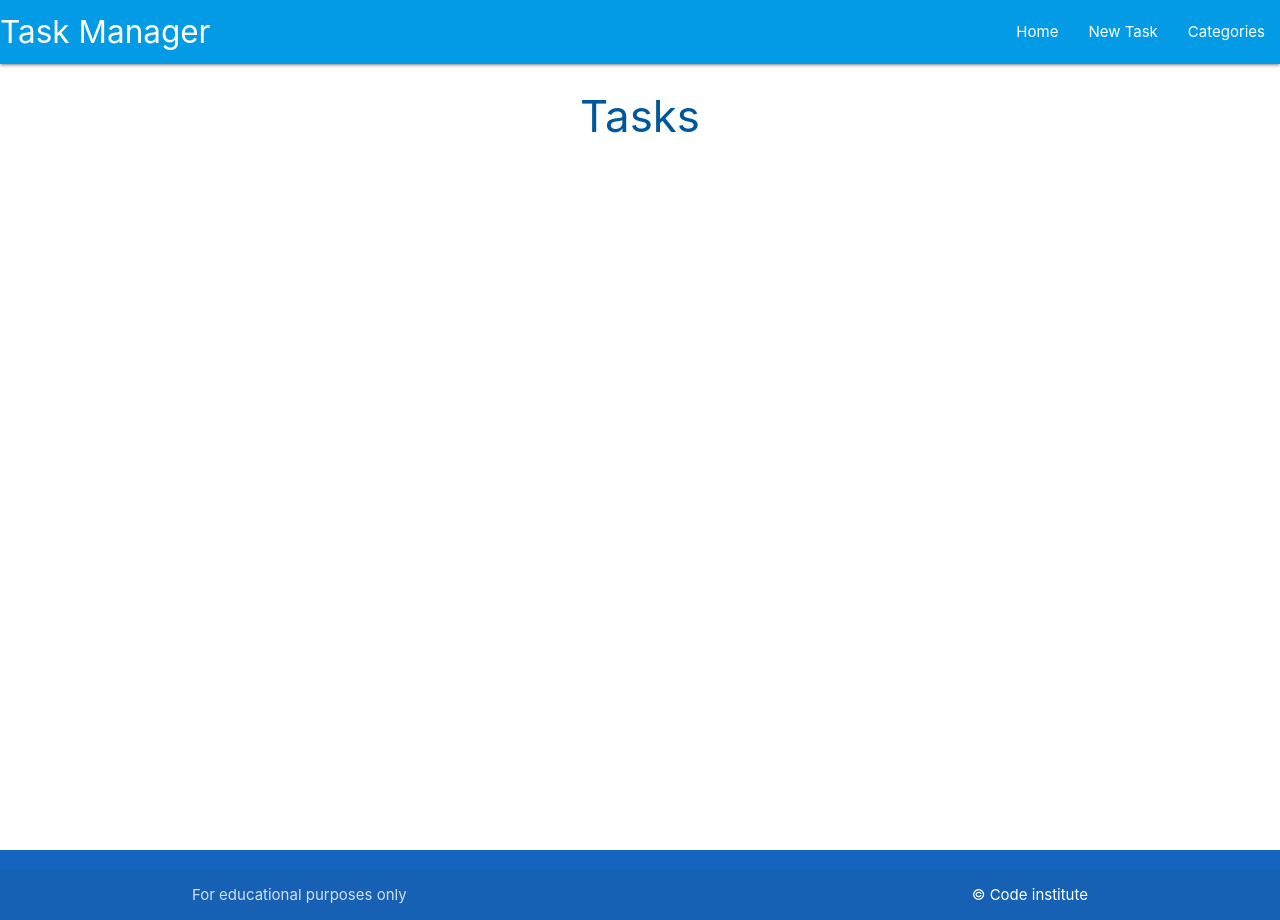
After one commit to SamGree/flask-sqlalchemy-task-manager, a Flask app: template taskmanager/templates/tasks.html in a window 1280 px wide. The commit adds this page. Run offline with Flask 2, Linux system fonts and the light colour scheme; the template is opened without the code that fills it, so the values that code supplies are empty.

Commit message:
add nav, footer and new file taske.html

```diff
--- a/taskmanager/routes.py
+++ b/taskmanager/routes.py
@@ -1,7 +1,8 @@
 from flask import render_template
 from taskmanager import app, db
+from taskmanager.models import Category, Task
 
 
 @app.route("/")
 def home():
-    return render_template("base.html")
+    return render_template("tasks.html")
--- /dev/null
+++ b/taskmanager/static/css/style.css
@@ -0,0 +1,9 @@
+body {
+    display: flex;
+    min-height: 100vh;
+    flex-direction: column;
+  }
+
+  main {
+    flex: 1 0 auto;
+  }
--- /dev/null
+++ b/taskmanager/static/js/script.js
@@ -0,0 +1,5 @@
+document.addEventListener('DOMContentLoaded', function() {
+    // sidenav initialization
+    let sidenav = document.querySelectorAll('.sidenav');
+    M.Sidenav.init(sidenav);
+  });
--- a/taskmanager/templates/base.html
+++ b/taskmanager/templates/base.html
@@ -3,9 +3,50 @@
 <head>
     <meta charset="UTF-8">
     <meta name="viewport" content="width=device-width, initial-scale=1.0">
+    <link rel="stylesheet" href="https://cdnjs.cloudflare.com/ajax/libs/font-awesome/5.15.3/css/all.min.css" integrity="sha512-iBBXm8fW90+nuLcSKlbmrPcLa0OT92xO1BIsZ+ywDWZCvqsWgccV3gFoRBv0z+8dLJgyAHIhR35VZc2oM/gI1w==" crossorigin="anonymous" referrerpolicy="no-referrer" />
+    <!-- Compiled and minified CSS -->
+    <link rel="stylesheet" href="https://cdnjs.cloudflare.com/ajax/libs/materialize/1.0.0/css/materialize.min.css" type="text/css">
+    <link rel="stylesheet" href="{{ url_for('static', filename='css/style.css') }}" type="text/css">
     <title>Task Manager</title>
 </head>
 <body>
-    Hello World!
-</body>
+    <header>
+        <nav class="light-blue darken-1">
+            <div class="nav-wrapper">
+            <a href="{{ url_for('home') }}" class="brand-logo">Task Manager</a>
+            <a href="#" data-target="mobile-demo" class="sidenav-trigger"><i class="fas fa-bars"></i></a>
+            <ul class="right hide-on-med-and-down">
+                <li><a href="{{ url_for('home') }}">Home</a></li>
+                <li><a href="">New Task</a></li>
+                <li><a href="">Categories</a></li>
+            </ul>
+            </div>
+        </nav>
+      <!--mobile sidenav-->
+      <ul class="sidenav" id="mobile-demo">
+        <li><a href="{{ url_for('home') }}">Home</a></li>
+        <li><a href="">New Task</a></li>
+        <li><a href="">Categoties</a></li>
+      </ul>
+    </header>
+
+    <main class="container">
+        {% block content %}
+        {% endblock %}
+    </main>
+
+    <footer class="page-footer blue darken-3">
+        <div class="footer-copyright">
+          <div class="container">
+              For educational purposes only
+          <a class="white-text right" href="https://codeinstitute.net" target="_blank">&copy; Code institute</a>
+          </div>
+        </div>
+      </footer>
+
+
+    <!-- Compiled and minified JavaScript -->
+       <script src="https://cdnjs.cloudflare.com/ajax/libs/materialize/1.0.0/js/materialize.min.js"></script>
+       <script src="{{ url_for('static', filename='js/script.js') }}"></script>
+    </body>
 </html>
--- /dev/null
+++ b/taskmanager/templates/tasks.html
@@ -0,0 +1,6 @@
+{% extends "base.html" %}
+{% block content %}
+
+<h3 class="light-blue-text text-darken-4 center-align">Tasks</h3>
+
+{% endblock %}
```
Also changed, not shown: taskmanager/models.py (added, +28 -0 lines).
